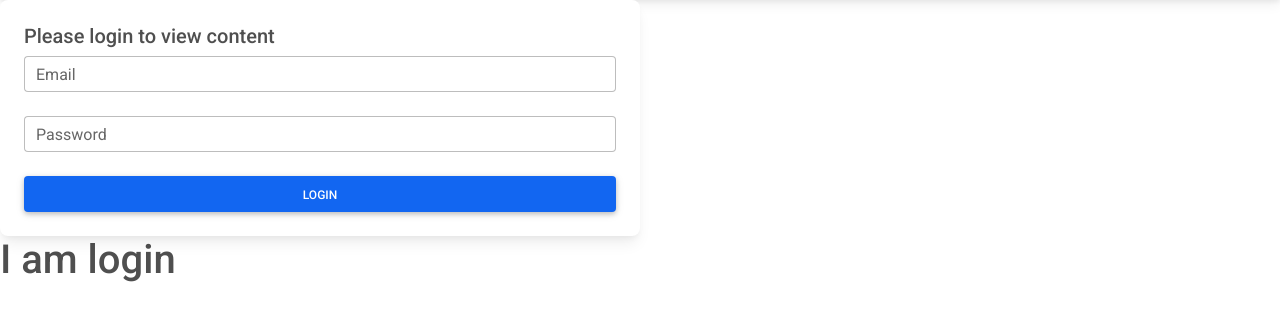
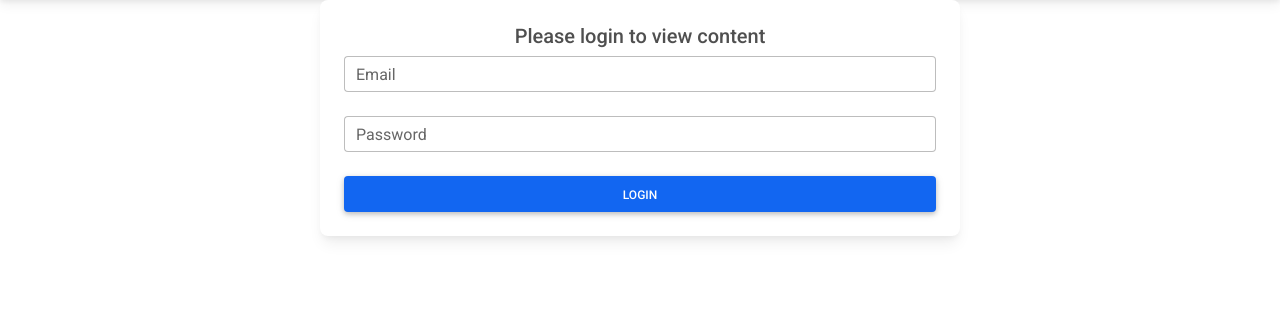
Before and after one commit to johnnyferns14/milestone-project-3-recipe, a Flask app: page /user-login in a window 1280 px wide. Shown: the part 59-380 px from the top of the page. Run offline with Flask 2, Linux system fonts and the light colour scheme; some libraries are stand-ins or nearby versions.

Commit message:
Cards in registration and login pages centered

```diff
--- a/templates/user-login.html
+++ b/templates/user-login.html
@@ -1,9 +1,9 @@
 {% extends "base.html" %}
 {% block register %}
 
-
-<div class="card w-50">
-    <div class="card-body">
+<div class="wrapper d-flex justify-content-center">
+    <div class="card w-50 text-center">
+        <div class="card-body">
         <h5 class="card-title">Please login to view content</h5>
         <form method="POST" action="">
             {{form.hidden_tag()}}
@@ -32,9 +32,7 @@
         </form>
     </div>
 </div>
+</div>
 
 
-
-<h1>I am login</h1>
-
 {% endblock register %}
```
Also changed, not shown: templates/user-registration.html (+3 -4 lines), templates/static/CSS/style.css (added).
